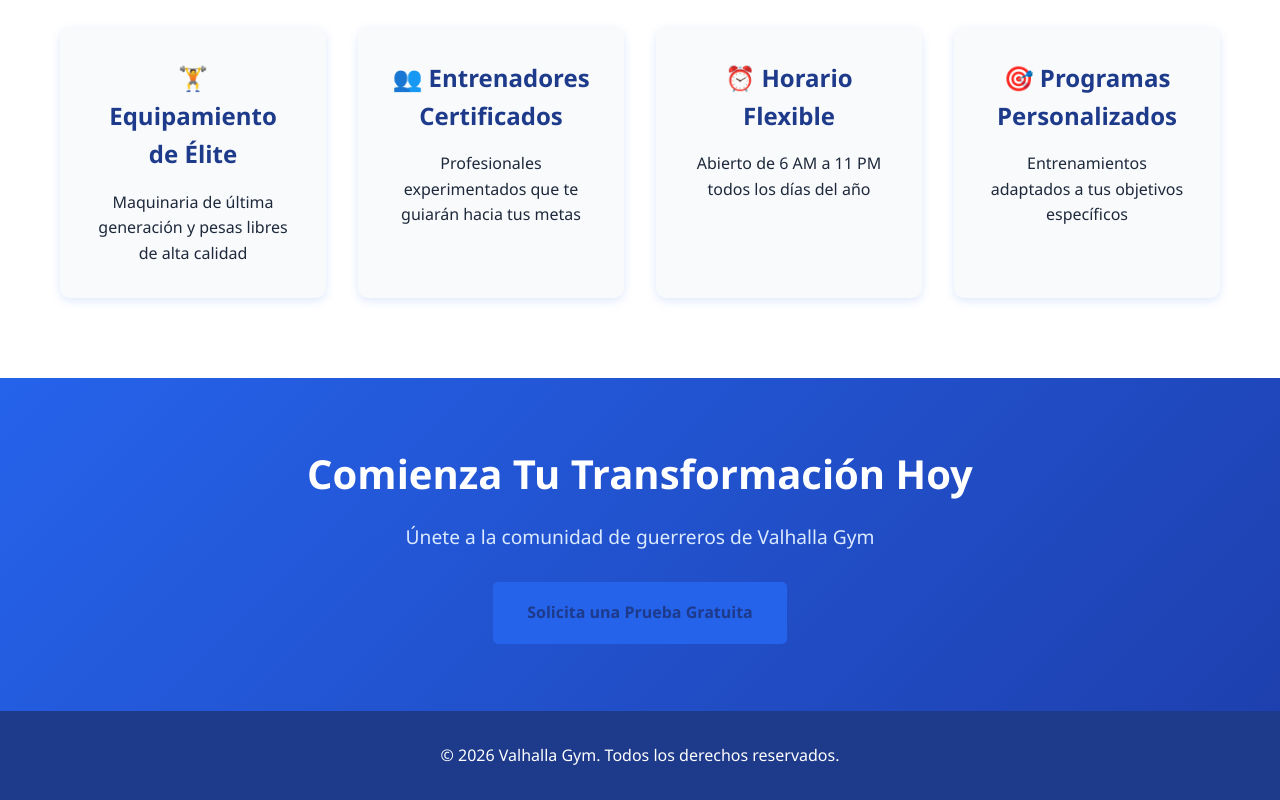
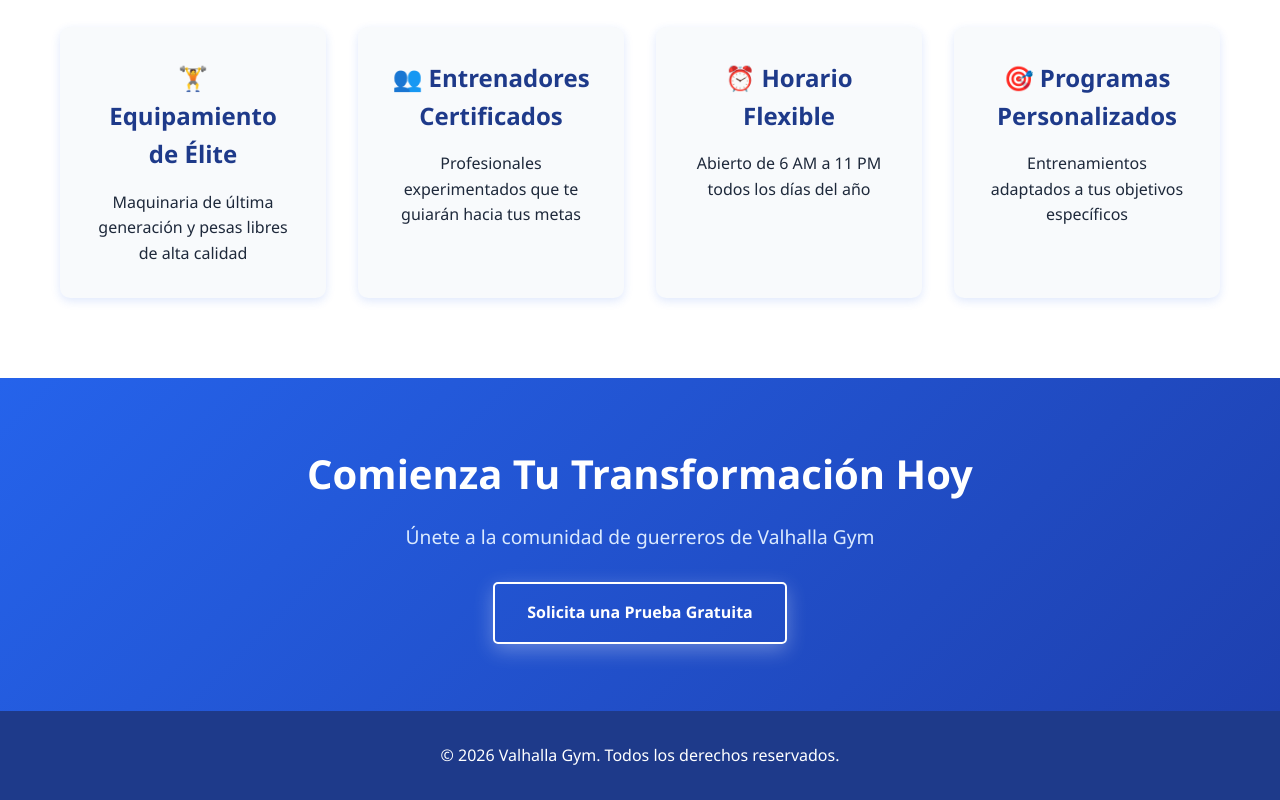
Before and after one commit to josedavidrs96/valhallagym, a website: page index.html in a window 1280 px wide. In both pictures the pointer is over the link "Solicita una Prueba Gratuita". Shown: the part 730-1530 px from the top of the page. Drawn offline with Linux system fonts and the light colour scheme.

Commit message:
initial commit22

```diff
--- a/styles.css
+++ b/styles.css
@@ -141,15 +141,18 @@ body {
 }
 
 .btn-secondary {
-    background-color: transparent;
+    background-color: var(--white);
     color: var(--primary-color);
-    border: 2px solid var(--primary-color);
+    border: 2px solid var(--white);
+    box-shadow: 0 4px 14px 0 rgba(255, 255, 255, 0.25);
 }
 
 .btn-secondary:hover {
-    background-color: var(--primary-color);
-    color: var(--secondary-color);
+    background-color: transparent;
+    color: var(--white);
+    border-color: var(--white);
     transform: translateY(-3px);
+    box-shadow: 0 6px 20px rgba(255, 255, 255, 0.3);
 }
 
 /* Features Section */
```
